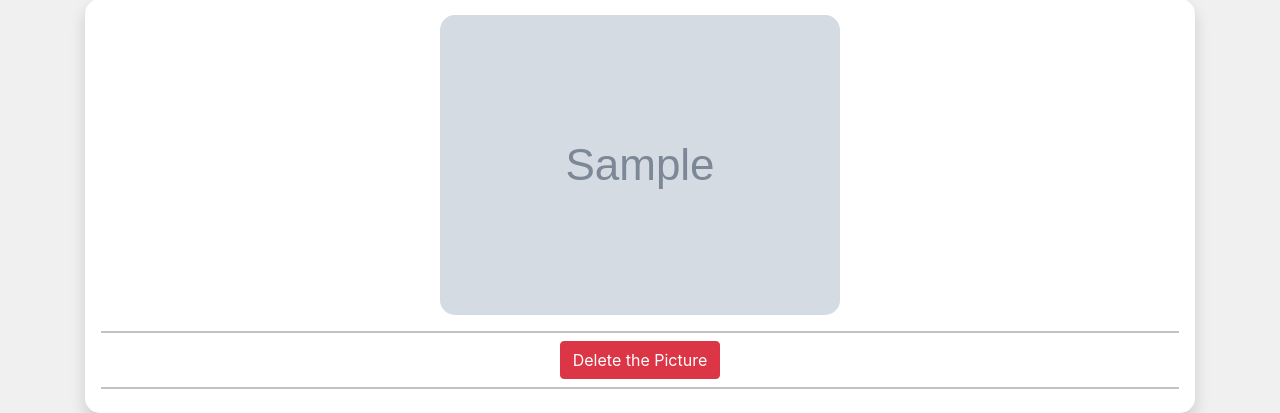
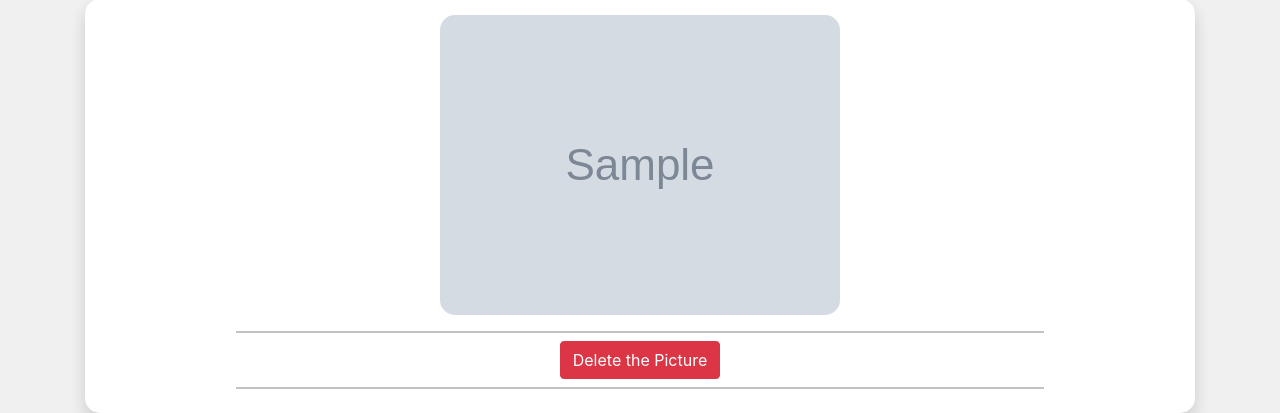
Before and after one commit to JuanAyestas/GameBit_Django, a Django app: a page that uses picture_bit/templates/picture_bit/picture_detail.html in a window 1280 px wide. Shown: the part 655-1068 px from the top of the page. Run offline with Django 3.2, Linux system fonts and the light colour scheme; a user stored in the database is signed in; tables that the repository leaves empty hold one stand-in row (values such as "Sample post"); grey boxes marked "Sample" are stand-in pictures; some libraries are stand-ins or nearby versions.

Commit message:
fixed the css and added some alerts and stuff

```diff
--- a/app_bit/static/app_bit/main.css
+++ b/app_bit/static/app_bit/main.css
@@ -340,14 +340,15 @@ a:hover {
     margin: 1rem;
 }
 
+.w_75 {
+    width: 75% !important;
+}
+
 @media screen and (max-width: 993px) {
     .w_100 {
         width: 100% !important;
     }
-}
-
-@media screen and (max-width: 780px) {
-    .w_100 {
+    .w_75 {
         width: 100% !important;
     }
 }
@@ -425,9 +426,6 @@ a:hover {
     }
     .margins_total {
         margin: 0.5rem;
-    }
-    .w_100 {
-        width: 100% !important;
     }
 }
 
--- a/picture_bit/templates/picture_bit/picture_detail.html
+++ b/picture_bit/templates/picture_bit/picture_detail.html
@@ -32,11 +32,11 @@
             <a href="{{picture.picture_files.url}}"><img class="cute_border_for_pictures w_100" src="{{picture.picture_files.url}}" alt="{{review.title}}"></a>{% endif %}
         </figure>
         {% if user == review.author %}
-        <hr class="my-2">
+        <hr class="my-2 w_75">
         <article class="d-flex justify-content-center">
             <a class="btn btn-danger btn_block" href="{% url 'gamebit-pic-delete' review.id picture.id %}">Delete the Picture</a>
         </article>
-        <hr class="my-2"> {% endif %}
+        <hr class="my-2 w_75"> {% endif %}
     </article>
     {% endfor %}
 </section>
```
